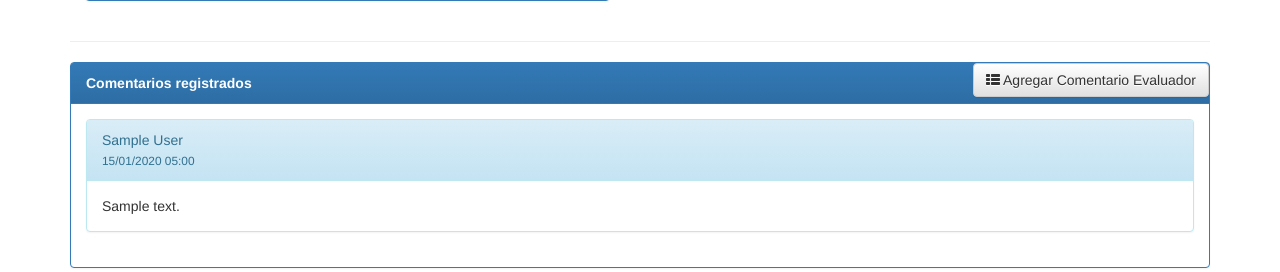
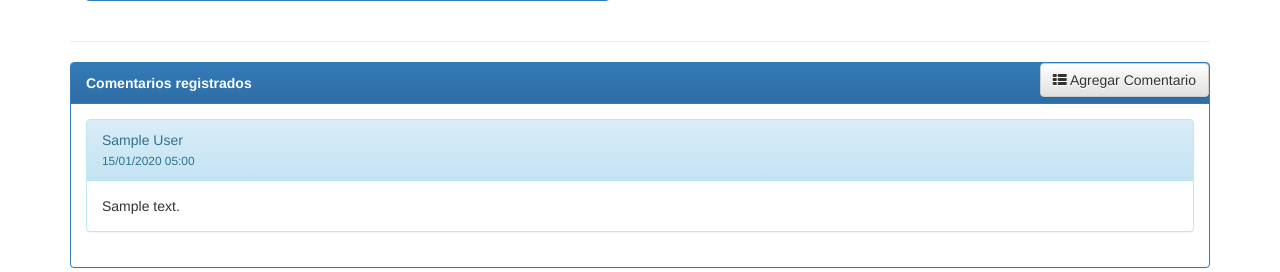
Before and after one commit to alfegupe/IssueReporter, a Django app: page /bugtracker/update/1/ in a window 1280 px wide. Shown: the part 1042-1314 px from the top of the page. Run offline with Django 3.2, Linux system fonts and the light colour scheme; a user stored in the database is signed in; data comes from the database, SQL or seed files in the repository; tables that the repository leaves empty hold one stand-in row (values such as "Sample post"); parts of the project's set-up code (start-up, migrations or seed data) failed here and were passed over; some libraries are stand-ins or nearby versions.

Commit message:
Change buttons name

```diff
--- a/bugtracker/templates/bugtracker/update.html
+++ b/bugtracker/templates/bugtracker/update.html
@@ -123,7 +123,7 @@
                 <a class="btn btn-default pull-right" data-toggle="modal"
                                                         data-target="#myModal">
                     <i class="fa fa-th-list"></i>
-                    Agregar Comentario Evaluador
+                    Agregar Comentario
                 </a>
                 <div class="panel-heading">
                     <strong>Comentarios registrados</strong>
```
